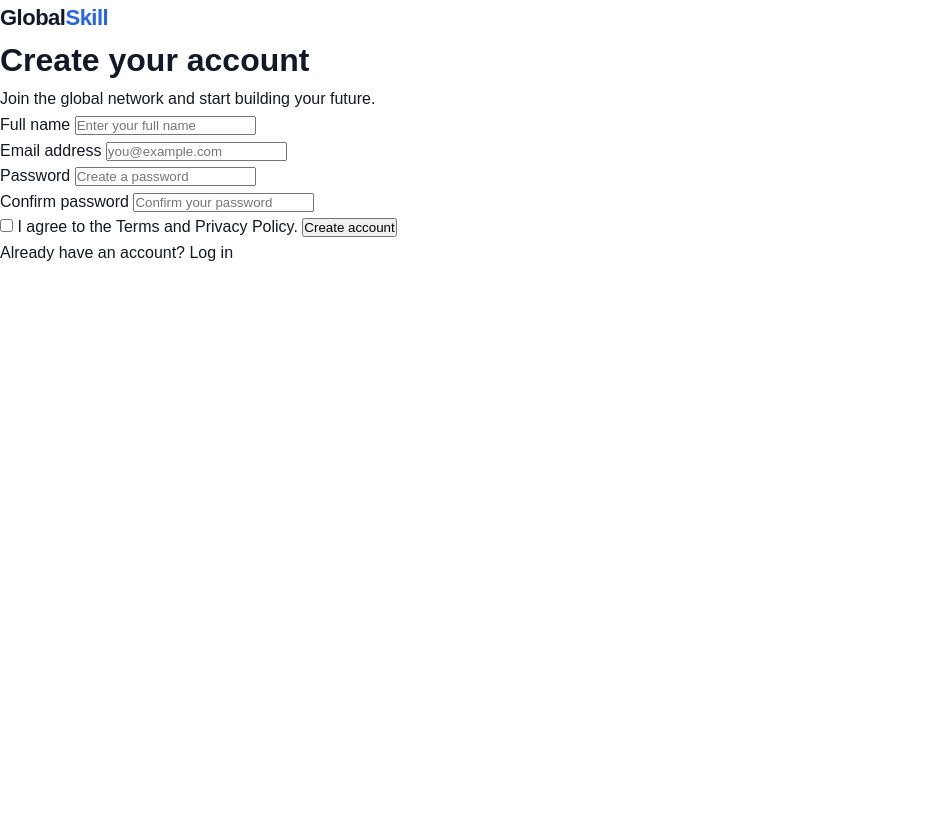
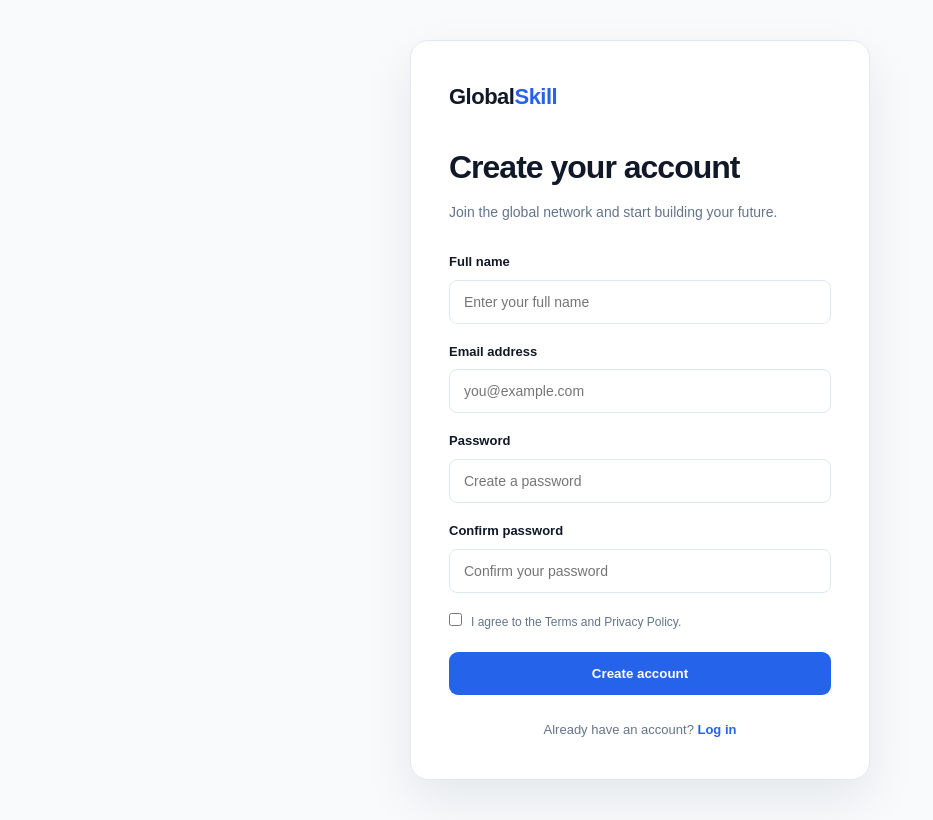
Before and after one commit to agegnehu2/global-skill-network, a plain HTML site: page frontend/register.html in a window 1280 px wide. Shown: the whole page, without its empty margins (0-933 px from the left). Drawn offline with Linux system fonts and the light colour scheme; a script that the page names is missing.

Commit message:
Update style.css

```diff
--- a/frontend/style.css
+++ b/frontend/style.css
@@ -596,3 +596,107 @@ a {
     flex-wrap: wrap;
   }
   }
+/* =========================
+   AUTH PAGES
+========================= */
+
+.auth-page {
+  min-height: 100vh;
+  display: flex;
+  justify-content: center;
+  align-items: center;
+  padding: 40px 20px;
+  background: #f8fafc;
+}
+
+.auth-card {
+  width: min(460px, 100%);
+  background: #ffffff;
+  border: 1px solid var(--border);
+  border-radius: 18px;
+  padding: 38px;
+  box-shadow: 0 20px 50px rgba(15, 23, 42, 0.08);
+}
+
+.auth-card .logo {
+  display: inline-block;
+  margin-bottom: 28px;
+}
+
+.auth-card h1 {
+  font-size: 32px;
+  letter-spacing: -1px;
+  margin-bottom: 8px;
+}
+
+.auth-subtitle {
+  color: var(--muted);
+  font-size: 14px;
+  margin-bottom: 28px;
+}
+
+.form-group {
+  margin-bottom: 18px;
+}
+
+.form-group label {
+  display: block;
+  font-size: 13px;
+  font-weight: 700;
+  margin-bottom: 7px;
+}
+
+.form-group input {
+  width: 100%;
+  padding: 13px 14px;
+  border: 1px solid var(--border);
+  border-radius: 8px;
+  outline: none;
+  font-size: 14px;
+}
+
+.form-group input:focus {
+  border-color: var(--primary);
+}
+
+.terms {
+  display: flex;
+  gap: 9px;
+  align-items: flex-start;
+  color: var(--muted);
+  font-size: 12px;
+  margin: 20px 0;
+}
+
+.auth-btn {
+  width: 100%;
+  border: 0;
+  border-radius: 9px;
+  padding: 14px;
+  background: var(--primary);
+  color: #ffffff;
+  font-weight: 700;
+  cursor: pointer;
+}
+
+.auth-btn:hover {
+  background: var(--primary-dark);
+}
+
+.form-message {
+  text-align: center;
+  margin-top: 15px;
+  font-size: 13px;
+}
+
+.auth-footer {
+  text-align: center;
+  color: var(--muted);
+  font-size: 13px;
+  margin-top: 25px;
+}
+
+.auth-footer a {
+  color: var(--primary);
+  font-weight: 700;
+}
```
